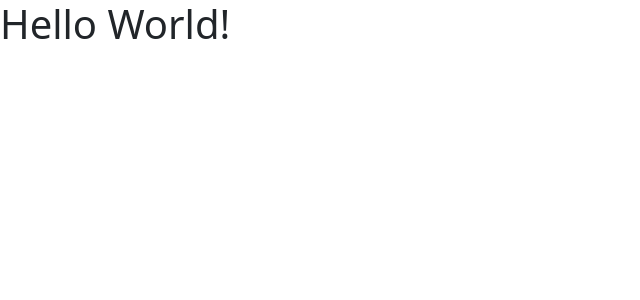
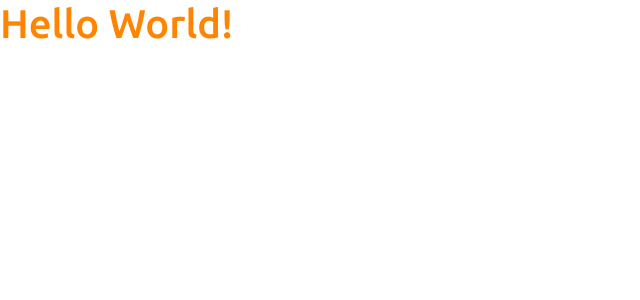
Before and after one commit to ggetorres/Projeto-sds3, a React (Create React App) app in the folder frontend/: page / in a window 1280 px wide. Shown: the top 300 px of the page, without its empty margins (0-640 px from the left). Built offline with nearby package versions, Linux system fonts and the light colour scheme.

Commit message:
Bootstrap

```diff
--- a/frontend/src/App.tsx
+++ b/frontend/src/App.tsx
@@ -1,7 +1,7 @@
 function App() {
   return (
     <div>
-      <h1>Hello World!</h1>
+      <h1 className="text-primary">Hello World!</h1>
     </div>
   );
 }
--- a/frontend/src/index.tsx
+++ b/frontend/src/index.tsx
@@ -1,6 +1,7 @@
 import React from 'react';
 import ReactDOM from 'react-dom';
 import 'bootstrap/dist/css/bootstrap.css';
+import 'assets/css/styles.css';
 import App from './App';
 
 
```
Also changed, not shown: frontend/src/assets/css/styles.css (line endings or trailing spaces).
